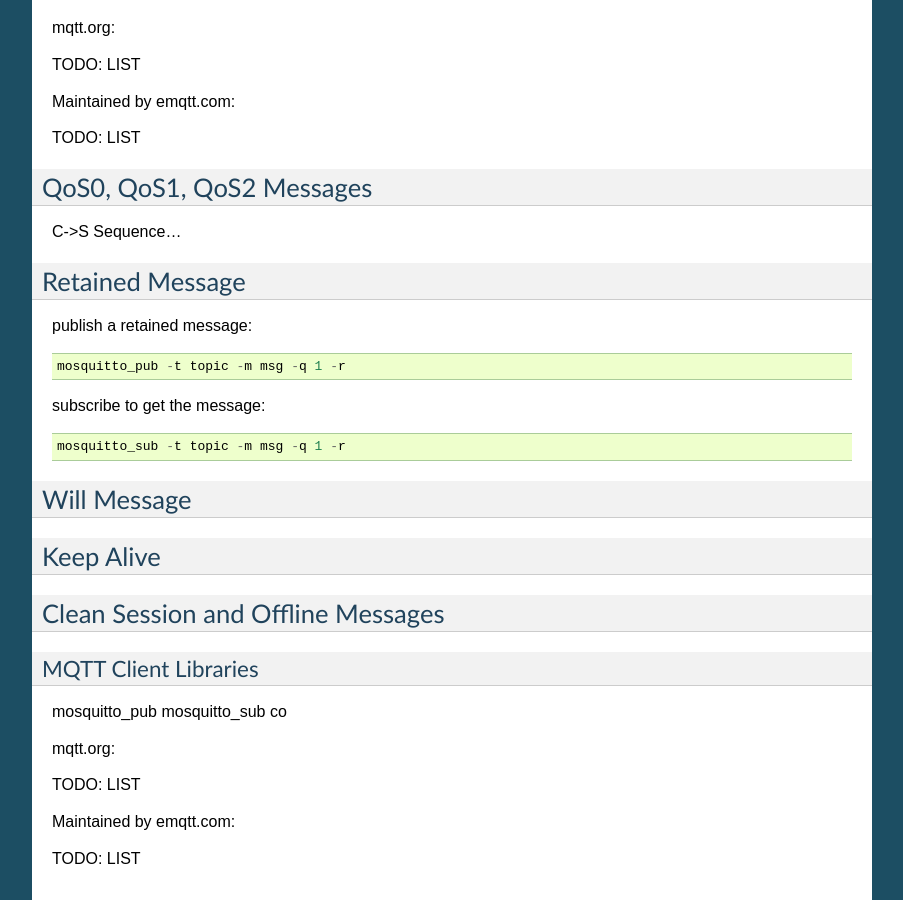
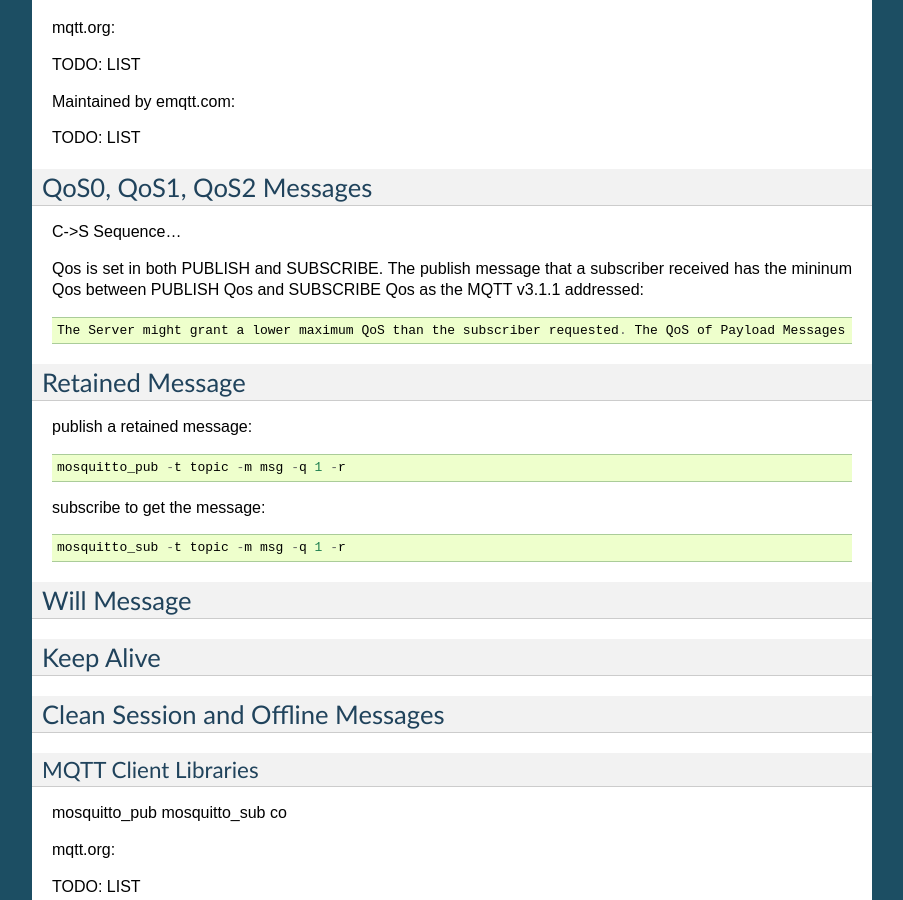
Before and after one commit to emqxarchive/emqx-docs-en, a Sphinx documentation site: the page built from source/mqtt.rst, in a window 1280 px wide and 900 px high, scrolled down 1521 px. Shown: the whole window, without its empty margins (198-1101 px from the left). Built offline with Sphinx 7.4.7, drawn with Linux system fonts in a browser that asks for light colours.

Commit message:
Add description

```diff
--- a/source/mqtt.rst
+++ b/source/mqtt.rst
@@ -59,6 +59,13 @@
 C->S Sequence...
 
 
+Qos is set in both PUBLISH and SUBSCRIBE. The publish message that a subscriber received has the mininum Qos between PUBLISH Qos and SUBSCRIBE Qos as the MQTT v3.1.1 addressed:
+
+::
+
+    The Server might grant a lower maximum QoS than the subscriber requested. The QoS of Payload Messages sent in response to a Subscription MUST be the minimum of the QoS of the originally published message and the maximum QoS granted by the Server.
+
+
 ----------------
 Retained Message
 ----------------
```
